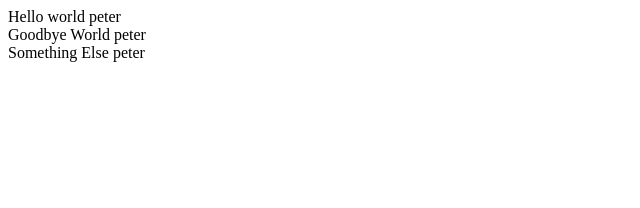
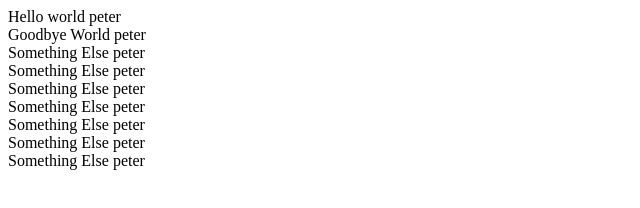
Before and after one commit to p-mayor/git-branch-demo, a plain HTML site: page index.html in a window 1280 px wide. Shown: the whole page, without its empty margins (0-640 px from the left). Drawn offline with Linux system fonts and the light colour scheme.

Commit message:
add junk

```diff
--- a/index.html
+++ b/index.html
@@ -9,5 +9,11 @@
     <div>Hello world peter</div>
     <div>Goodbye World peter</div>
     <div>Something Else peter</div>
+    <div>Something Else peter</div>
+    <div>Something Else peter</div>
+    <div>Something Else peter</div>
+    <div>Something Else peter</div>
+    <div>Something Else peter</div>
+    <div>Something Else peter</div>
 </body>
 </html>
```
